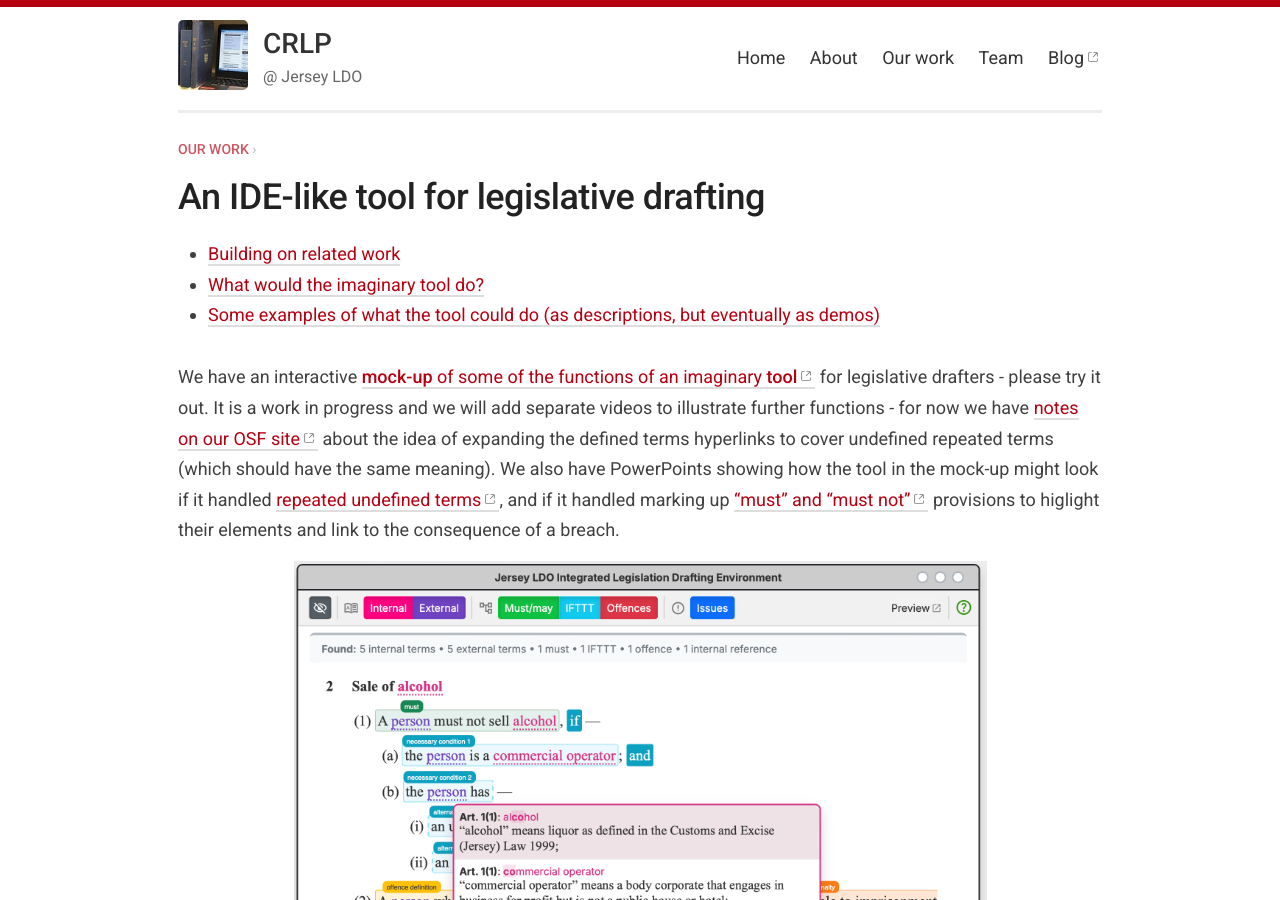
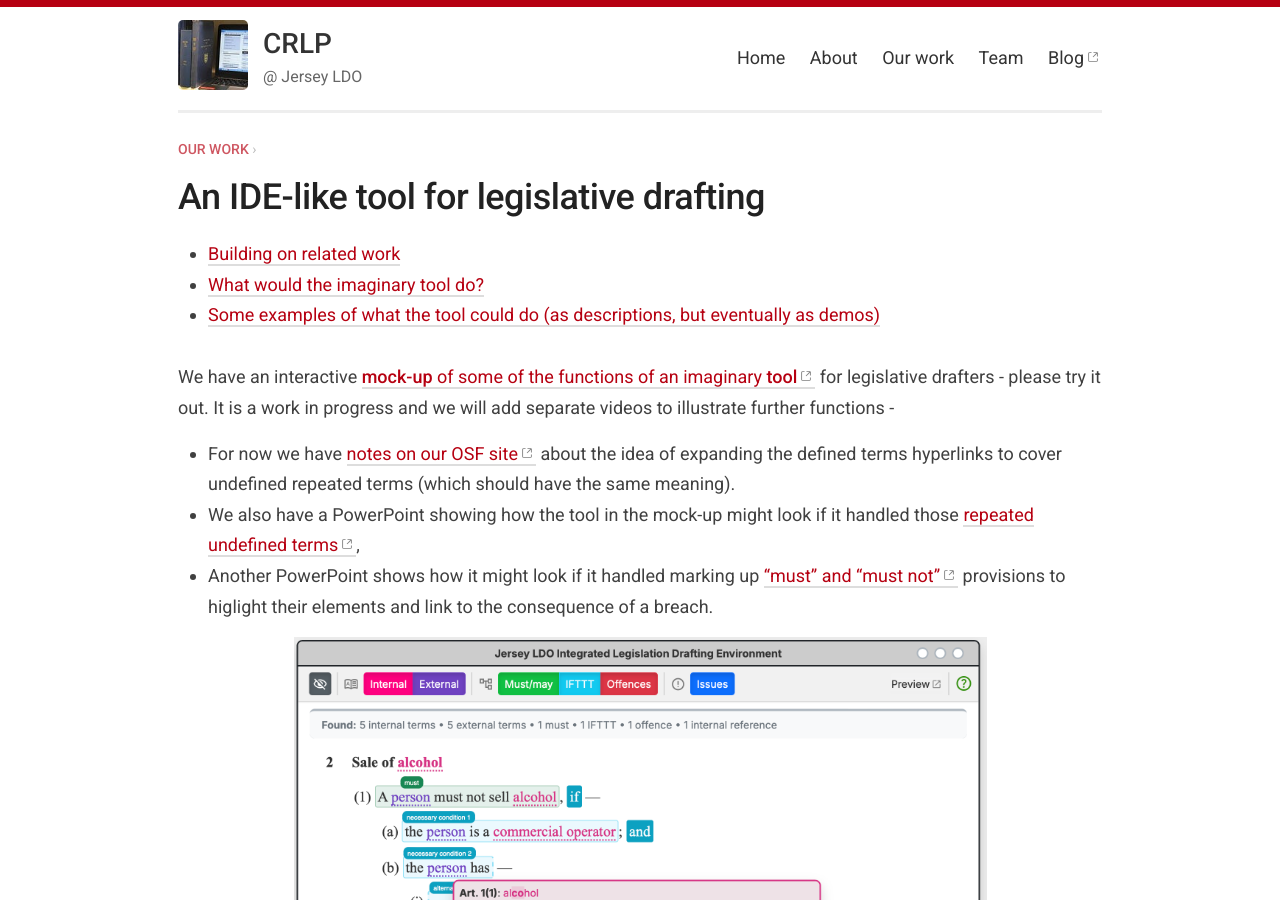
Before and after one commit to crlp-jerseyldo/crlp-jerseyldo.github.io, a Jekyll site: the page built from _pages/an-ide-for-legislation.md, in a window 1280 px wide and 900 px high. Built offline with Jekyll 4.4.1, drawn with Linux system fonts in a browser that asks for light colours.

Commit message:
Update an-ide-for-legislation.md
Tidying and adding bullets

```diff
--- a/_pages/an-ide-for-legislation.md
+++ b/_pages/an-ide-for-legislation.md
@@ -9,7 +9,10 @@ parent_url: /work/
 * TOC
 {:toc}
 
-We have an interactive [**mock-up** of some of the functions of an imaginary **tool**](https://crlp-jerseyldo.github.io/ilde-mockup/){:target="_blank"} for legislative drafters - please try it out. It is a work in progress and we will add separate videos to illustrate further functions - for now we have [notes on our OSF site](https://osf.io/3qrx6){:target="_blank"} about the idea of expanding the defined terms hyperlinks to cover undefined repeated terms (which should have the same meaning). We also have PowerPoints showing how the tool in the mock-up might look if it handled [repeated undefined terms](https://osf.io/uzw5d){:target="_blank"}, and if it handled marking up ["must" and "must not"](https://osf.io/fc3js){:target="_blank"} provisions to higlight their elements and link to the consequence of a breach.
+We have an interactive [**mock-up** of some of the functions of an imaginary **tool**](https://crlp-jerseyldo.github.io/ilde-mockup/){:target="_blank"} for legislative drafters - please try it out. It is a work in progress and we will add separate videos to illustrate further functions -
+* For now we have [notes on our OSF site](https://osf.io/3qrx6){:target="_blank"} about the idea of expanding the defined terms hyperlinks to cover undefined repeated terms (which should have the same meaning).
+* We also have a PowerPoint showing how the tool in the mock-up might look if it handled those [repeated undefined terms](https://osf.io/uzw5d){:target="_blank"},
+* Another PowerPoint shows how it might look if it handled marking up ["must" and "must not"](https://osf.io/fc3js){:target="_blank"} provisions to higlight their elements and link to the consequence of a breach.
 
 ![A screenshot of the mock-up of a drafting tool](/images/ILDE-mockup-screenshot.png)
 
```
